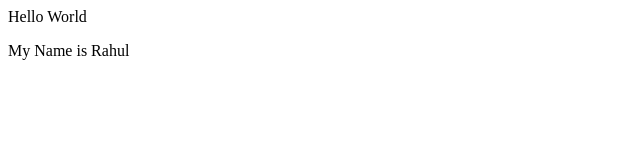
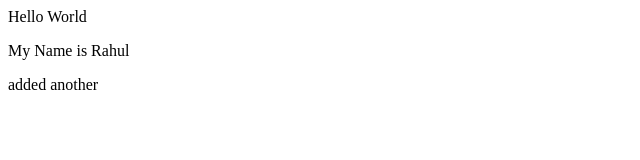
Before and after one commit to RahulChettiyar05/Testrepo, a plain HTML site: page index.html in a window 1280 px wide. Shown: the whole page, without its empty margins (0-640 px from the left). Drawn offline with Linux system fonts and the light colour scheme.

Commit message:
Added another

```diff
--- a/index.html
+++ b/index.html
@@ -1,2 +1,3 @@
 <p>Hello World</p>
 <p>My Name is Rahul</p>
+<p>added another</p>
```
